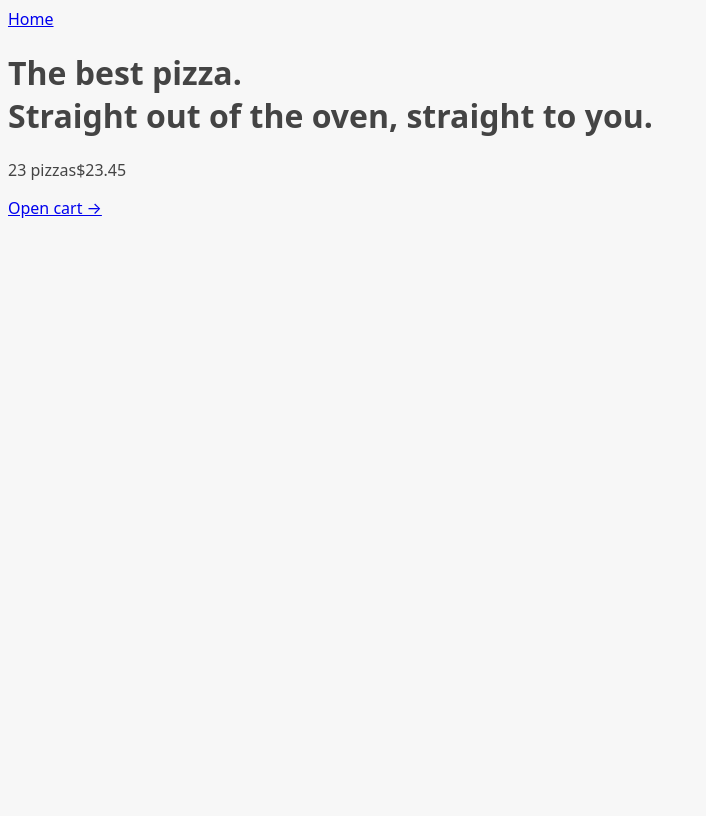
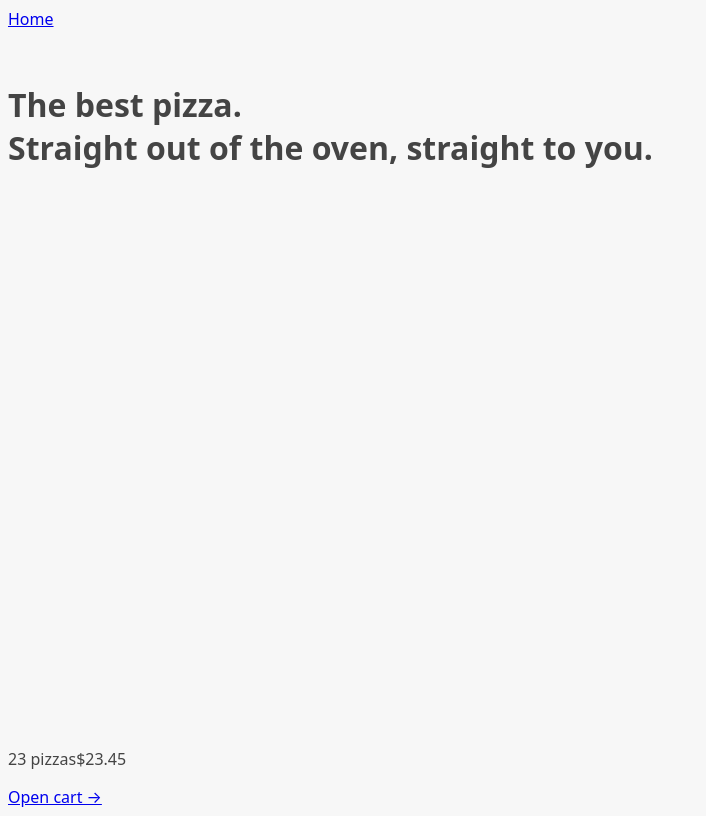
Before and after one commit to MasiHND/fast-food-react, a React (Vite) app: page / in a window 1280 px wide. Shown: the whole page, without its empty margins (0-706 px from the left). Built offline with nearby package versions, Linux system fonts and the light colour scheme.

Commit message:
added loader

```diff
--- a/src/ui/AppLayout.jsx
+++ b/src/ui/AppLayout.jsx
@@ -1,10 +1,15 @@
-import { Outlet } from 'react-router-dom'
+import { Outlet, useNavigation } from 'react-router-dom'
 import CartOverview from '../features/cart/CartOverview'
 import Header from './Header'
+import Loader from './Loader'
 
 function AppLayout() {
+    const navigation = useNavigation();
+    const isLoading = navigation.state === "loading";
+
     return (
-        <div>
+        <div className='layout'>
+            {isLoading && <Loader/>}
             <Header />
 
             <main>
--- /dev/null
+++ b/src/ui/Loader.jsx
@@ -0,0 +1,8 @@
+function Loader() {
+    return (
+        <div className="loader">
+        </div>
+    )
+}
+
+export default Loader
```
